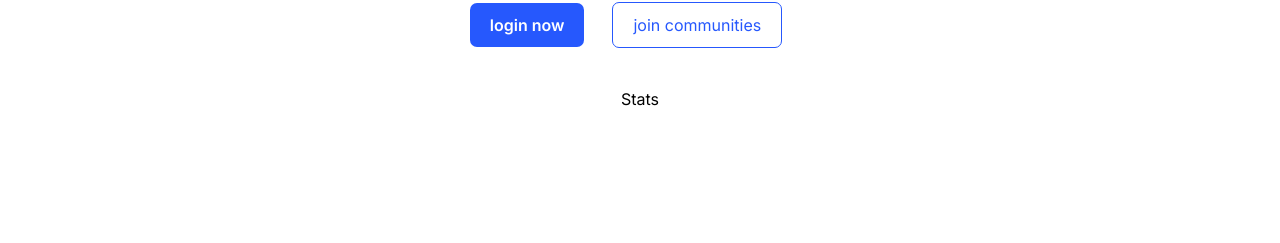
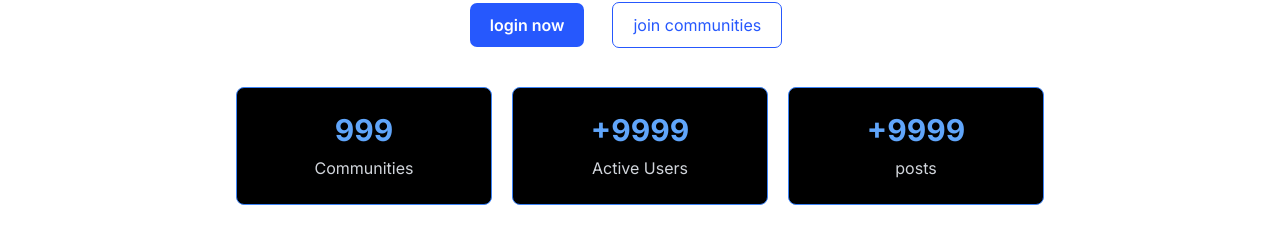
Before and after one commit to Xenos112/vertex_frontend, a Next.js app: page /landing in a window 1280 px wide. Shown: the part 393-636 px from the top of the page. Built offline with nearby package versions, Linux system fonts and the light colour scheme; no server answers.

Commit message:
add stats component for the landing page (#3)

```diff
--- a/app/(main)/landing/_components/Stats.tsx
+++ b/app/(main)/landing/_components/Stats.tsx
@@ -1,3 +1,23 @@
 export default function Stats() {
-  return <div className="mx-auto flex w-fit">Stats</div>;
+  return (
+    <div className={" flex items-center justify-center min-h screen cursor-pointer  "}>
+    <div className="flex flex-wrap gap-5 justify-center">
+
+    <div className="transition-transform transform hover:scale-105 duration-300 ease-in-out bg-black text-blue-400  border border-blue-500 p-6 rounded-lg text-center w-64 ">
+    <span className="text-3xl font-bold">999</span>
+      <p className="text-gray-300 mt-2">Communities</p>
+     </div>
+
+     <div className="transition-transform transform hover:scale-105 duration-300 ease-in-out bg-black text-blue-400  border border-blue-500 p-6 rounded-lg text-center w-64">
+     <span className="text-3xl font-bold">+9999</span>
+     <p className="text-gray-300 mt-2">Active Users</p>
+     </div>
+
+     <div className="transition-transform transform hover:scale-105 duration-300 ease-in-out bg-black text-blue-400  border border-blue-500 p-6 rounded-lg text-center w-64">
+     <span className="text-3xl font-bold">+9999</span>
+     <p className="text-gray-300 mt-2">posts</p>
+     </div>
+   </div>
+   </div>
+  )
 }
```
Also changed, not shown: stats.tsx (added), 1 other file (tests, documents, lock files or other folders).
